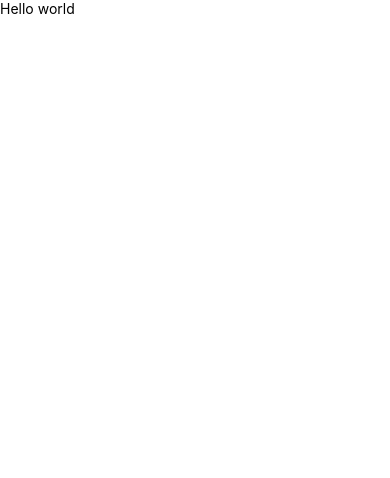
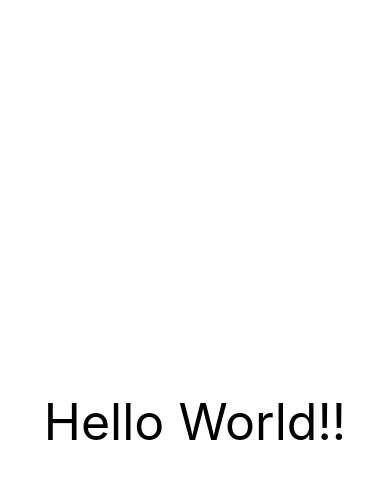
Before and after one commit to castromaciel/RNPractice, a React Native app: screen / in a window 390 px wide. Shown: the top 478 px of the page. Built offline with nearby package versions, Linux system fonts and the light colour scheme.

Commit message:
add hello world

```diff
--- a/App.tsx
+++ b/App.tsx
@@ -1,19 +1,6 @@
-/**
- * Sample React Native App
- * https://github.com/facebook/react-native
- *
- * @format
- */
+import React from 'react'
+import HelloWorldScreen from './src/screens/HelloWorldScreen'
 
-import React from 'react';
-import { Text, View } from 'react-native';
+const App = () => (<HelloWorldScreen />)
 
-function App(): JSX.Element {
-  return (
-    <View>
-      <Text>Hello world</Text>
-    </View>
-  );
-}
-
-export default App;
+export default App
--- a/index.js
+++ b/index.js
@@ -2,8 +2,8 @@
  * @format
  */
 
-import {AppRegistry} from 'react-native';
+import { AppRegistry } from 'react-native';
 import App from './App';
-import {name as appName} from './app.json';
+import { name as appName } from './app.json';
 
 AppRegistry.registerComponent(appName, () => App);
--- /dev/null
+++ b/src/screens/HelloWorldScreen.tsx
@@ -0,0 +1,20 @@
+import React from 'react'
+import { Text, View } from 'react-native'
+
+const HelloWorldScreen = () => {
+  return (
+    <View style={{
+      flex: 1,
+      justifyContent: 'center',
+    }}>
+      <Text style={{
+        fontSize: 50,
+        textAlign: 'center',
+      }}>
+        Hello World!!
+      </Text>
+    </View>
+  )
+}
+
+export default HelloWorldScreen
```
